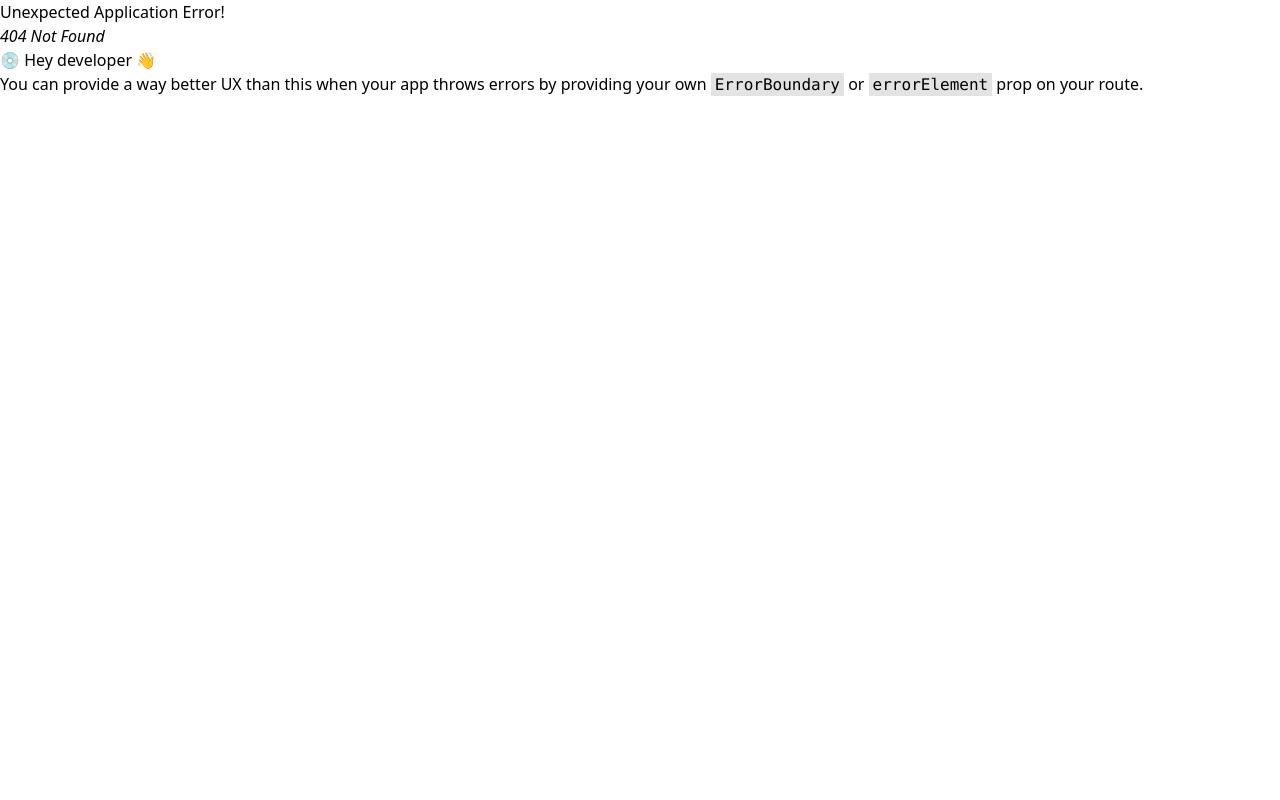
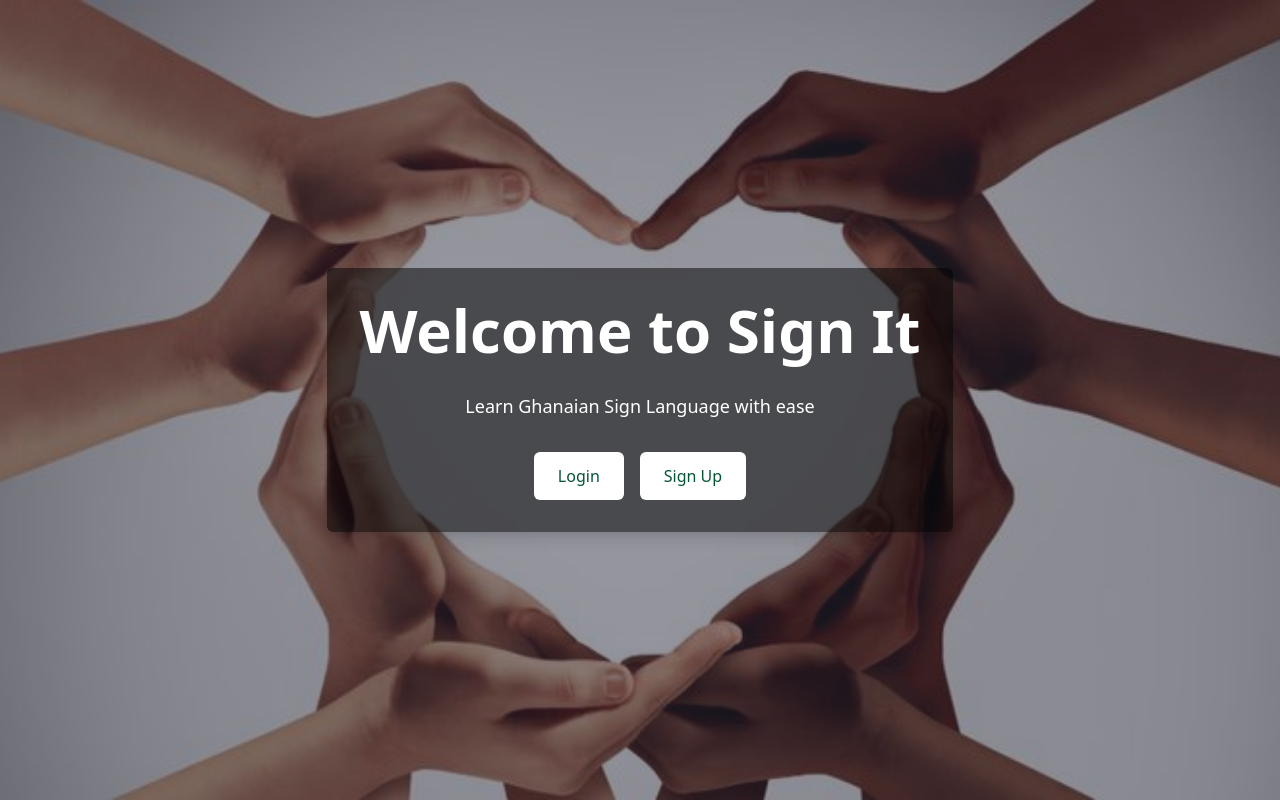
Before and after one commit to Corletey/sign-it, a React (Vite) app: page / in a window 1280 px wide. Before the commit this address had no page. Built offline with nearby package versions, Linux system fonts and the light colour scheme.

Commit message:
add temporal landing page

```diff
--- a/src/App.jsx
+++ b/src/App.jsx
@@ -1,9 +1,14 @@
 import { RouterProvider, createBrowserRouter } from 'react-router-dom';import AuthLayout from "./layouts/authLayout";
 import Login from "./pages/auth/login";
 import SignUp from "./pages/auth/signup";
+import Landing from "./pages/landing";
 
 
 const router = createBrowserRouter ([
+  {
+    path: "/",
+    element: <Landing />
+  },
   {
     element: <AuthLayout />,
     children: [
--- a/src/pages/auth/signup.jsx
+++ b/src/pages/auth/signup.jsx
@@ -91,7 +91,7 @@ const Signup = () => {
               </a>
               <a href="#" className="text-[#ffffff]/60 hover:text-[#065535]">
                 <FaTwitter />
-              </a>http://localhost:5175/signup
+              </a>
               <a href="#" className="text-[#ffffff]/60 hover:text-[#065535]">
                 <FaLinkedinIn />
               </a>
--- /dev/null
+++ b/src/pages/landing/index.jsx
@@ -0,0 +1,37 @@
+import React from 'react';
+import { useNavigate } from 'react-router-dom';
+import LandingImg from '../../assets/images/love.jpeg';
+
+const Landing = () => {
+  const navigate = useNavigate();
+
+  return (
+    <div className="relative flex items-center justify-center h-screen bg-[#282A3A] text-white">
+      <img
+        src={LandingImg}
+        alt="Background"
+        className="absolute inset-0 h-full w-full object-cover opacity-50"
+      />
+      <div className="relative z-10 flex flex-col items-center space-y-8 p-8 bg-black bg-opacity-50 rounded-md shadow-lg">
+        <h1 className="text-6xl font-bold text-[#ffffff]">Welcome to Sign It</h1>
+        <p className="text-lg text-center text-[#ffffff]">Learn Ghanaian Sign Language with ease</p>
+        <div className="flex space-x-4">
+          <button
+            onClick={() => navigate('/login')}
+            className="px-6 py-3 bg-[#ffffff] text-[#065535] rounded-md hover:bg-[#065535] hover:text-white transition-colors duration-300"
+          >
+            Login
+          </button>
+          <button
+            onClick={() => navigate('/signup')}
+            className="px-6 py-3 bg-[#ffffff] text-[#065535] rounded-md hover:bg-[#065535] hover:text-white transition-colors duration-300"
+          >
+            Sign Up
+          </button>
+        </div>
+      </div>
+    </div>
+  );
+};
+
+export default Landing;
```
